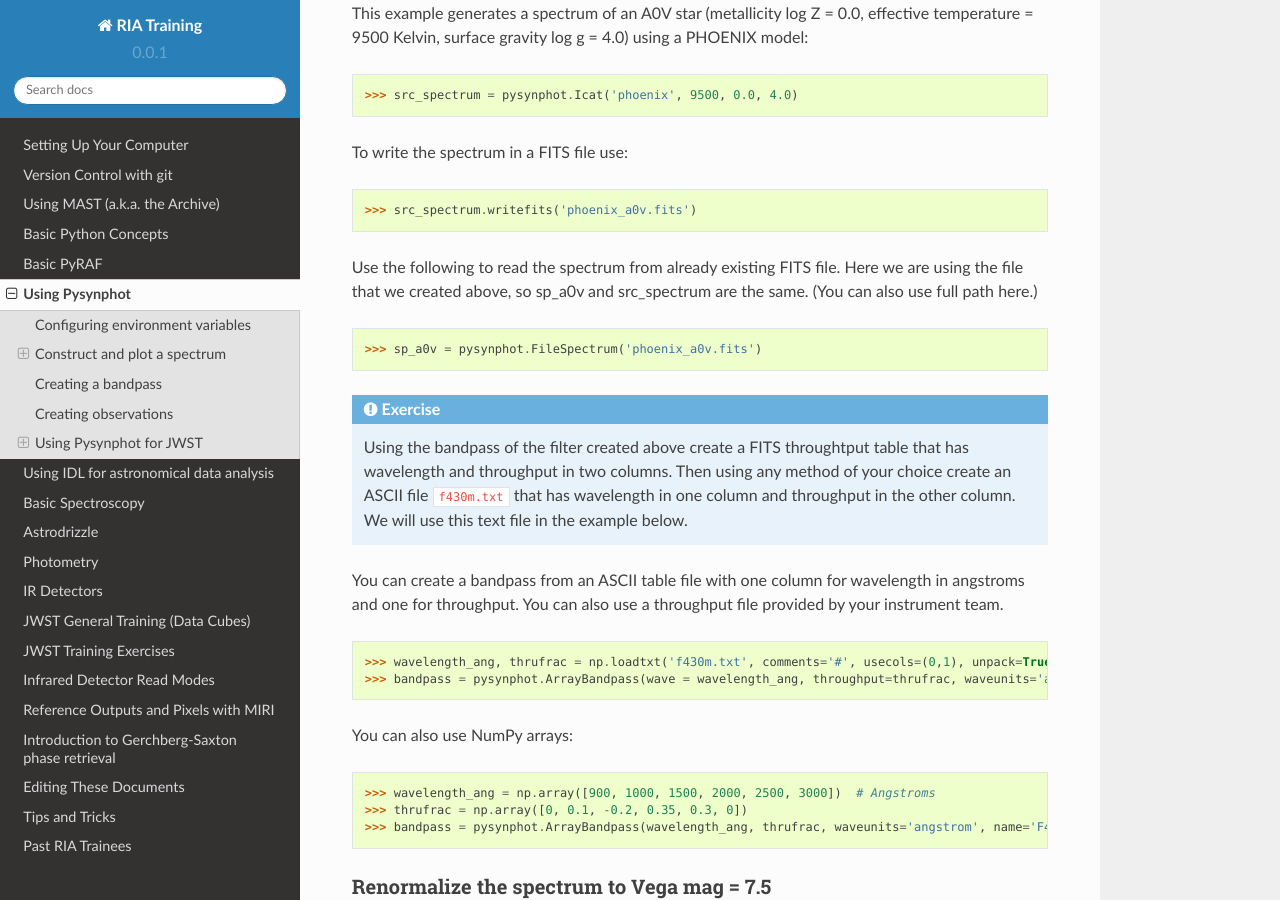
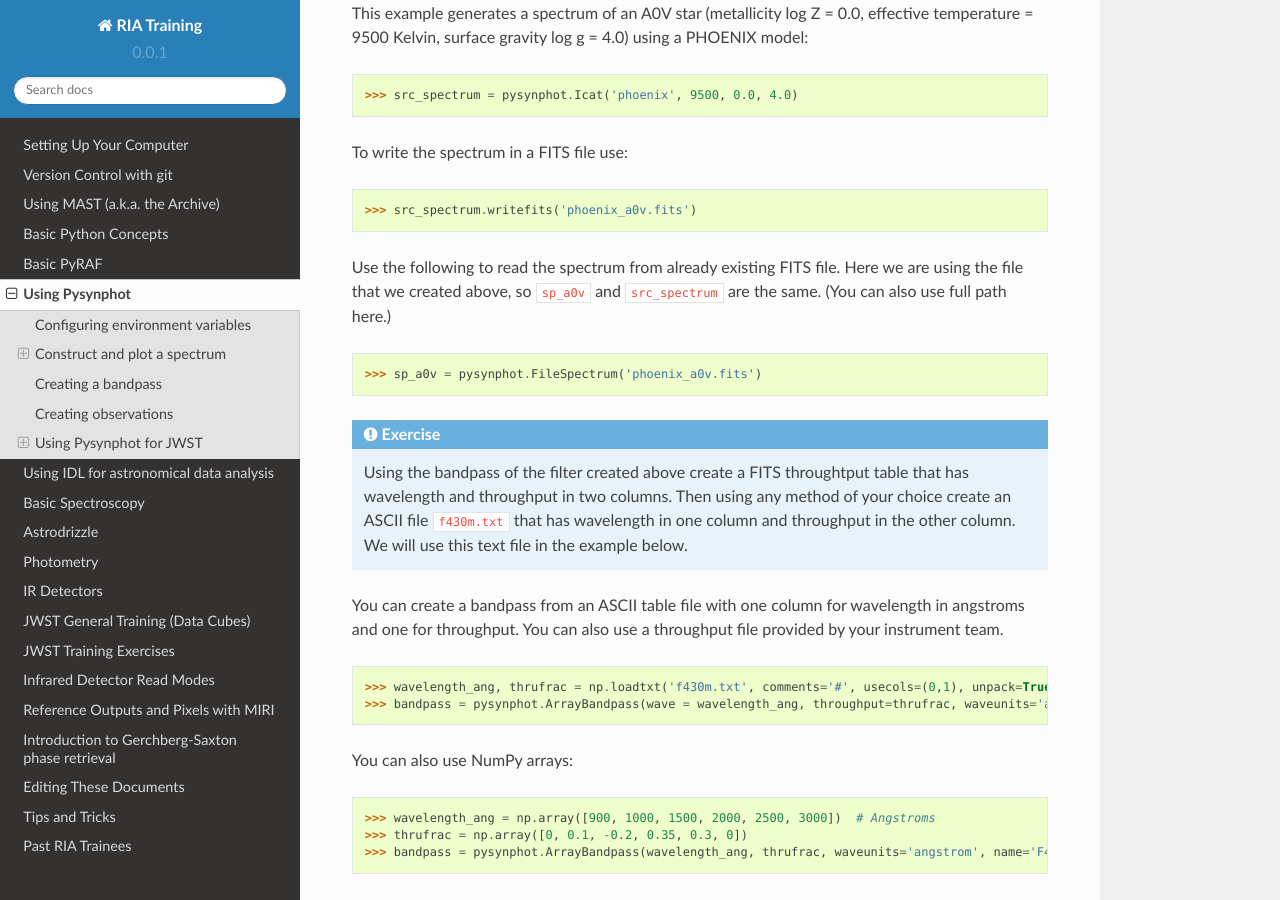
Before and after one commit to staceybright/training-library, a Sphinx documentation site: the page built from source/pysynphot.txt, in a window 1280 px wide and 900 px high, scrolled down 6856 px. Built offline with Sphinx 7.4.7 and the Read the Docs theme 2.0.0, drawn with Linux system fonts in a browser that asks for light colours.

```diff
--- a/source/pysynphot.txt
+++ b/source/pysynphot.txt
@@ -199,7 +199,7 @@ To write the spectrum in a FITS file use::
 
     >>> src_spectrum.writefits('phoenix_a0v.fits')
 
-Use the following to read the spectrum from already existing FITS file. Here we are using the file that we created above, so sp_a0v and src_spectrum are the same. (You can also use full path here.) ::
+Use the following to read the spectrum from already existing FITS file. Here we are using the file that we created above, so ``sp_a0v`` and ``src_spectrum`` are the same. (You can also use full path here.) ::
 
     >>> sp_a0v = pysynphot.FileSpectrum('phoenix_a0v.fits')
 
```
